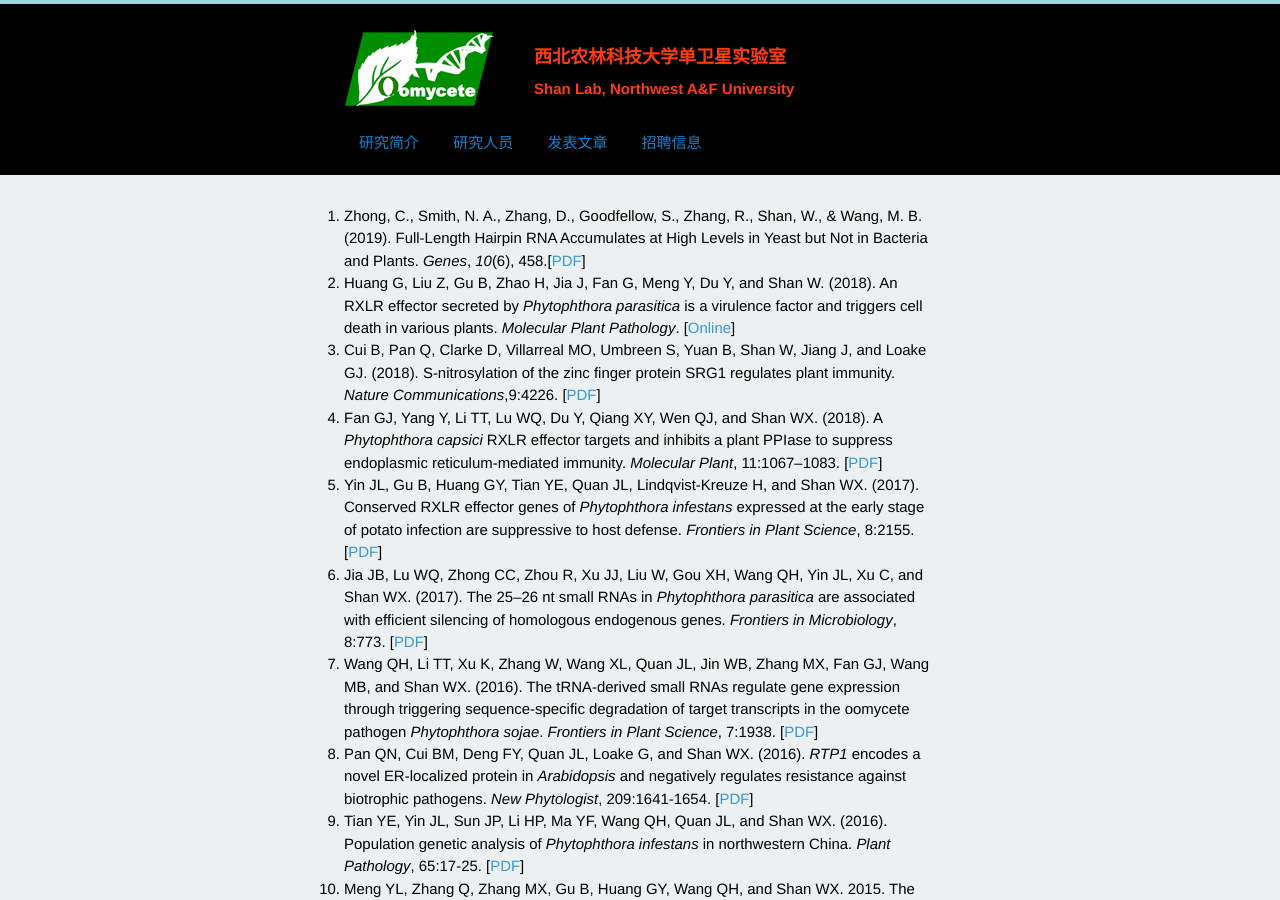
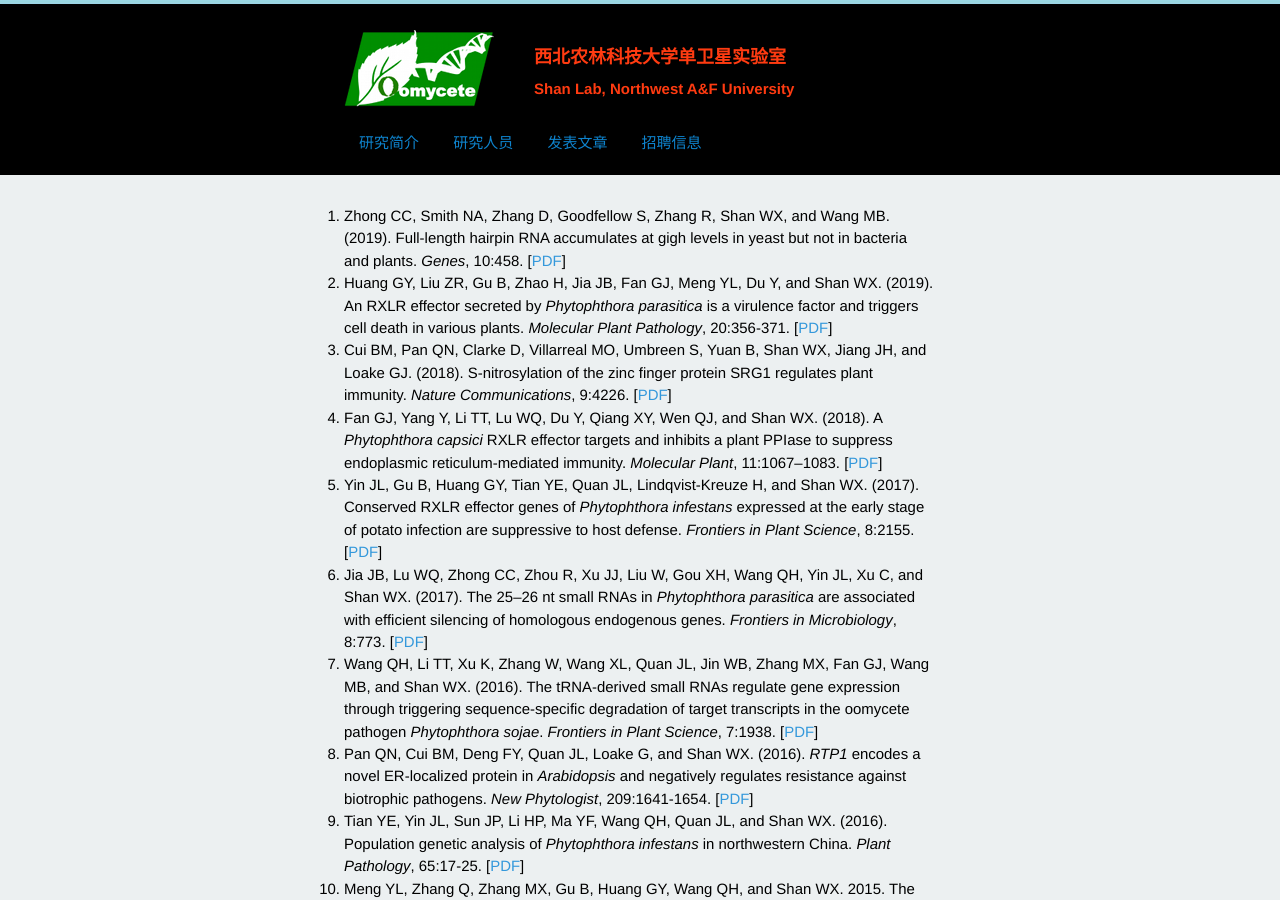
Before and after one commit to shanclub2/shanlab, a Jekyll site: the page built from publication.html, in a window 1280 px wide and 900 px high. Built offline with Jekyll 4.4.1, drawn with Linux system fonts in a browser that asks for light colours; Markdown is read by kramdown in place of the engine named in the settings; a script that is not in the unit is left out.

Commit message:
Update publication.html

```diff
--- a/publication.html
+++ b/publication.html
@@ -10,13 +10,16 @@ title: 单卫星实验室
 
 <ol>
 
-<li>Zhong, C., Smith, N. A., Zhang, D., Goodfellow, S., Zhang, R., Shan, W., &amp; Wang, M. B. (2019). Full-Length Hairpin RNA Accumulates at High Levels in Yeast but Not in Bacteria and Plants. <em>Genes</em>, <em>10</em>(6), 458.[<a href="pdf/zhong2019.pdf">PDF</a>]</li>
 <li>
-  Huang G, Liu Z, Gu B, Zhao H, Jia J, Fan G, Meng Y, Du Y, and Shan W. (2018). An RXLR effector secreted by <i>Phytophthora parasitica</i> is a virulence factor and triggers cell death in various plants. <i>Molecular Plant Pathology</i>. [<a href="https://doi.org/10.1111/mpp.12760">Online</a>]
+Zhong CC, Smith NA, Zhang D, Goodfellow S, Zhang R, Shan WX, and Wang MB. (2019). Full-length hairpin RNA accumulates at gigh levels in yeast but not in bacteria and plants. <i>Genes</i>, 10:458. [<a href="pdf/zhong2019.pdf">PDF</a>]
 </li>
 
 <li>
-Cui B, Pan Q, Clarke D, Villarreal MO, Umbreen S, Yuan B, Shan W, Jiang J, and Loake GJ. (2018). S-nitrosylation of the zinc finger protein SRG1 regulates plant immunity. <i>Nature Communications</i>,9:4226. [<a href="/pdf/cui2018.pdf">PDF</a>]
+Huang GY, Liu ZR, Gu B, Zhao H, Jia JB, Fan GJ, Meng YL, Du Y, and Shan WX. (2019). An RXLR effector secreted by <i>Phytophthora parasitica</i> is a virulence factor and triggers cell death in various plants. <i>Molecular Plant Pathology</i>, 20:356-371. [<a href="https://doi.org/10.1111/mpp.12760">PDF</a>]
+</li>
+
+<li>
+Cui BM, Pan QN, Clarke D, Villarreal MO, Umbreen S, Yuan B, Shan WX, Jiang JH, and Loake GJ. (2018). S-nitrosylation of the zinc finger protein SRG1 regulates plant immunity. <i>Nature Communications</i>, 9:4226. [<a href="/pdf/cui2018.pdf">PDF</a>]
 </li>
 
 <li>
```
